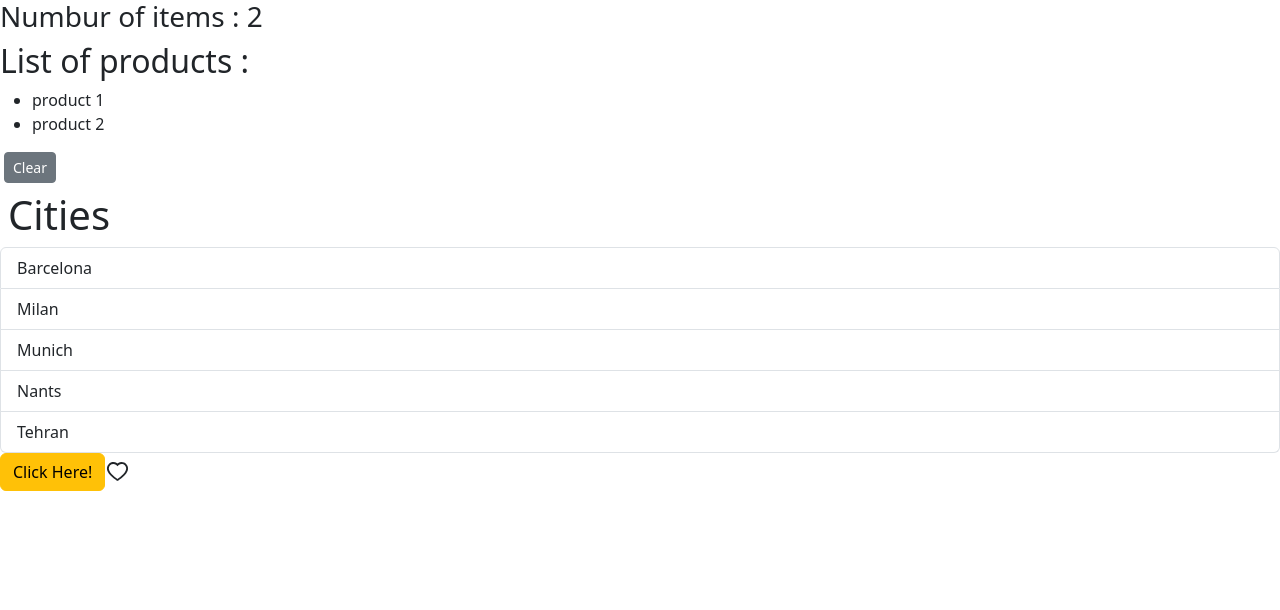
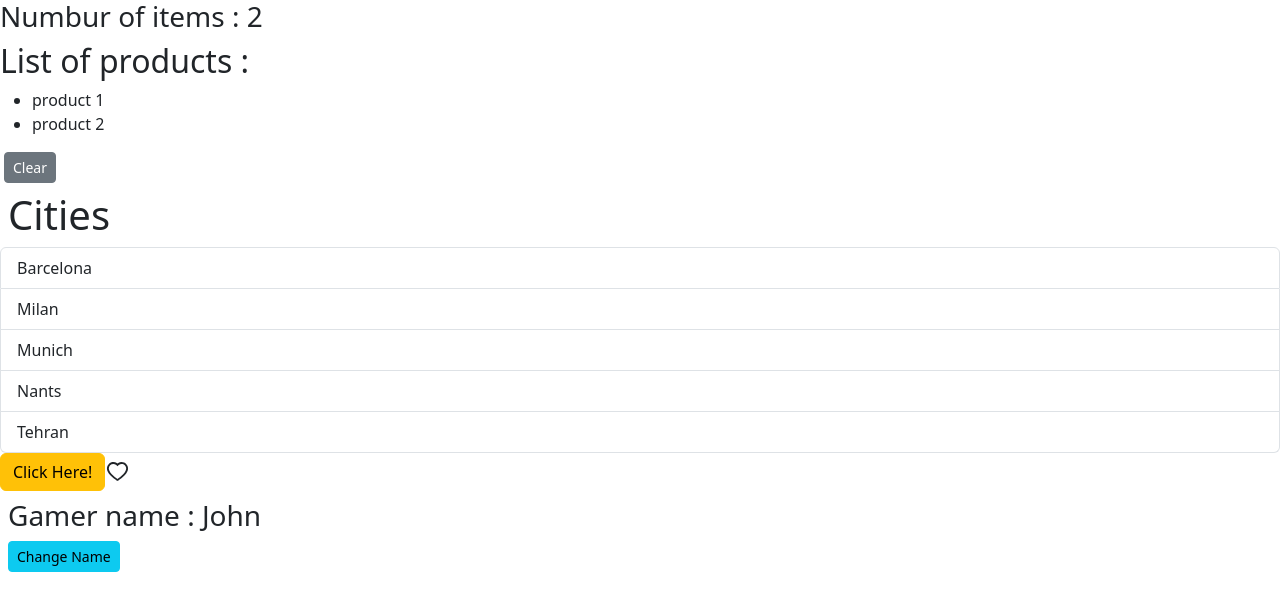
Before and after one commit to BehzadAminiPour/React-TS-Vite, a React (Vite) app: page / in a window 1280 px wide. Shown: the top 610 px of the page. Built offline with nearby package versions, Linux system fonts and the light colour scheme.

Commit message:
Add change btn in Game component

```diff
--- a/src/App.tsx
+++ b/src/App.tsx
@@ -5,6 +5,7 @@ import ListGroup from "./components/ListGroup";
 import Like from "./components/Like";
 import Navbar from "./components/Navbar";
 import Cart from "./components/Cart";
+import Game from "./components/Game";
 
 function App() {
   const [cartItems, setCartItems] = useState(["product 1", "product 2"]);
@@ -39,6 +40,7 @@ function App() {
         Click Here!
       </Button>
       <Like onClick={() => console.log("Clicked")} />
+      <Game game={game.player.name} />
     </>
   );
 }
--- a/src/components/Game.tsx
+++ b/src/components/Game.tsx
@@ -1,5 +1,14 @@
-const Game = () => {
-  return <div>Game</div>;
+interface Props {
+  game: string;
+}
+
+const Game = ({ game }: Props) => {
+  return (
+    <div className="m-2">
+      <h3>Gamer name : {game}</h3>
+      <button className="btn btn-info btn-sm">Change Name</button>
+    </div>
+  );
 };
 
 export default Game;
```
